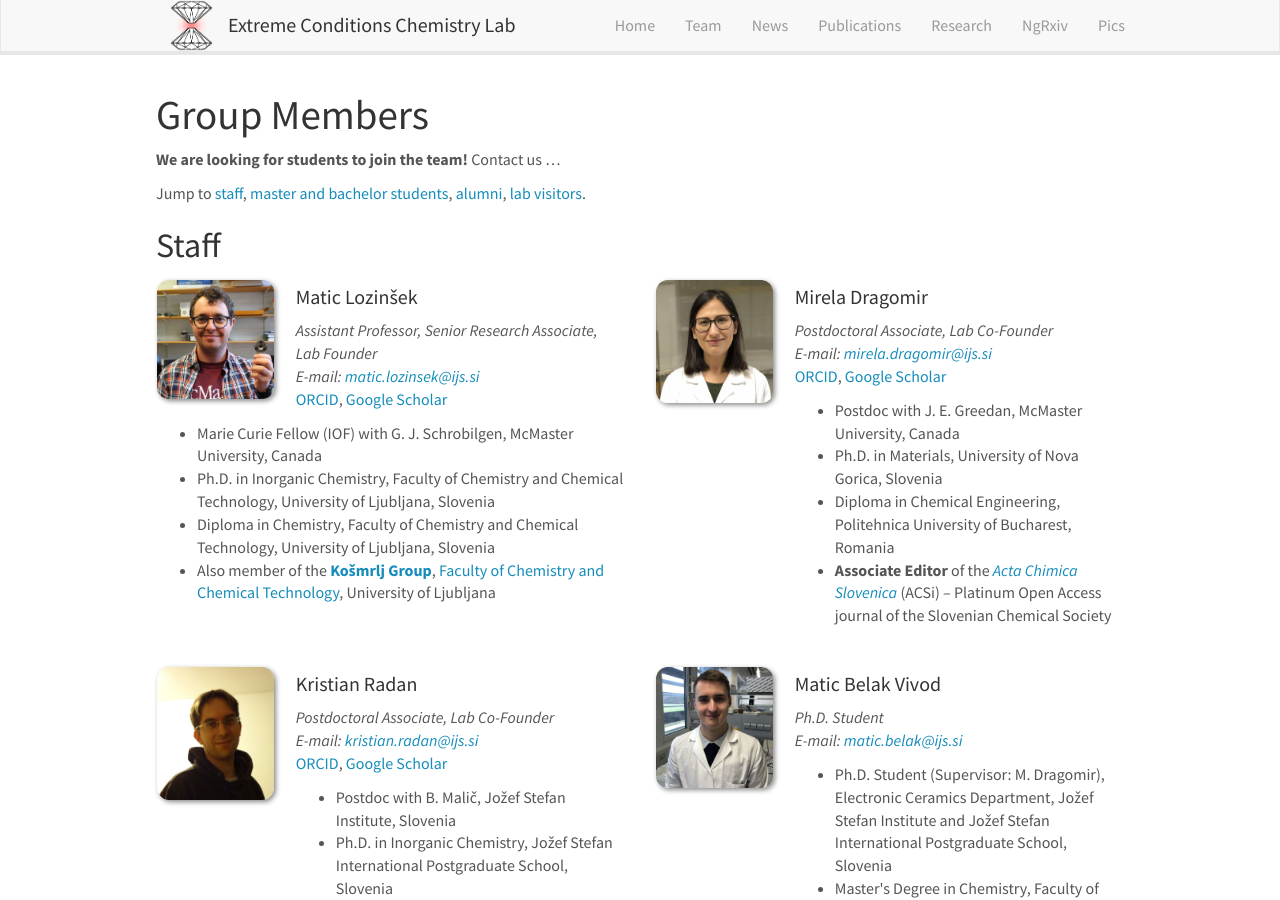
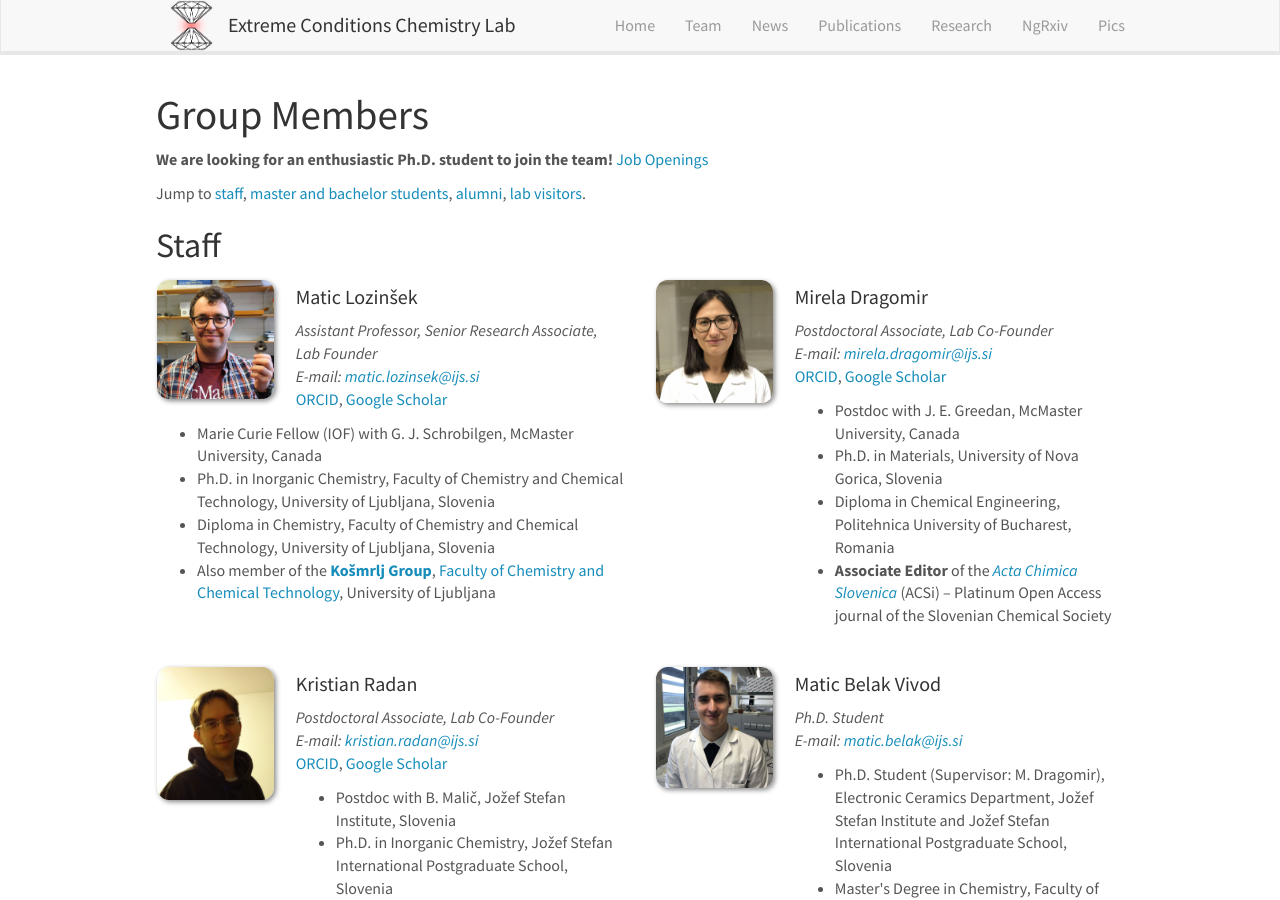
Before and after one commit to eccl-jsi/eccl-jsi.github.io, a Jekyll site: the page built from _pages/team.md, in a window 1280 px wide and 900 px high. Built offline with Jekyll 4.4.1, drawn with Linux system fonts in a browser that asks for light colours; nearby versions of some CDN libraries.

Commit message:
Update team.md

```diff
--- a/_pages/team.md
+++ b/_pages/team.md
@@ -8,7 +8,7 @@ permalink: /team/
 
 # Group Members
 
- **We are  looking for students to join the team!** Contact us ...
+ **We are looking for an enthusiastic Ph.D. student to join the team!** [Job Openings](openings)
 
 
 Jump to [staff](#staff), [master and bachelor students](#master-and-bachelor-students), [alumni](#alumni), [lab visitors](#lab-visitors).
```
